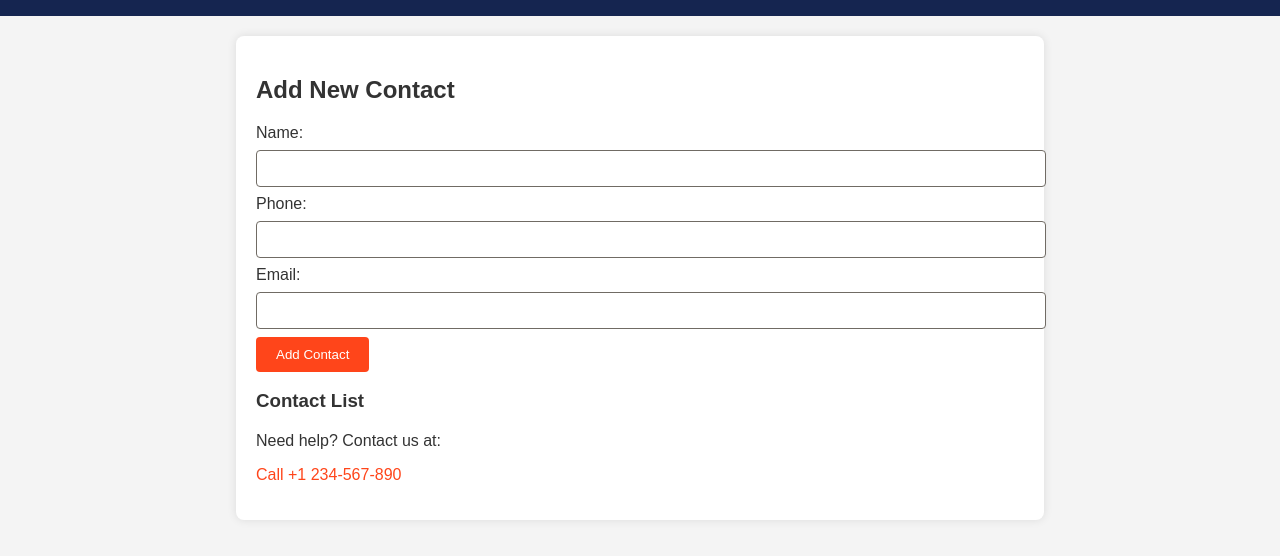
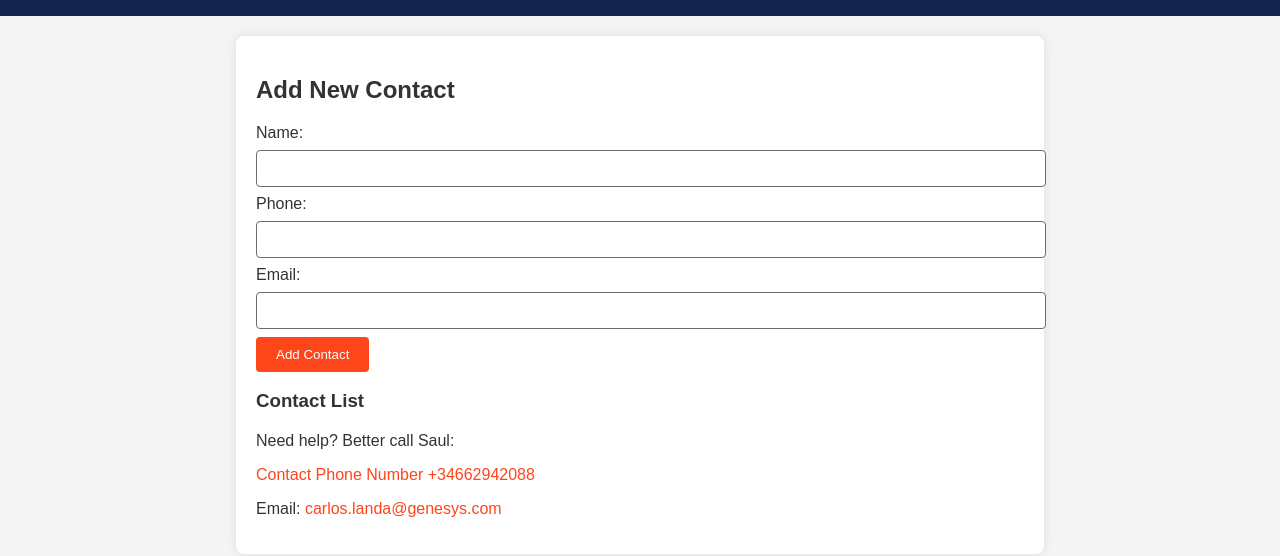
Before and after one commit to clandac/personaldirectory, a plain HTML site: page index.html in a window 1280 px wide. Shown: the part 94-650 px from the top of the page. Drawn offline with Linux system fonts and the light colour scheme.

Commit message:
Update index.html

```diff
--- a/index.html
+++ b/index.html
@@ -94,8 +94,9 @@
         </ul>
 
         <div class="contact-info">
-            <p>Need help? Contact us at:</p>
-            <p><a href="tel:+1234567890">Call +1 234-567-890</a></p>
+            <p>Need help? Better call Saul:</p>
+            <p><a href="tel:+1234567890">Contact Phone Number +34662942088</a></p>
+            <p>Email: <a href="mailto:carlos.landa@genesys.com">carlos.landa@genesys.com</a></p>
         </div>
     </div>
 
@@ -113,9 +114,9 @@
             const phone = document.getElementById('phone').value;
             const email = document.getElementById('email').value;
 
-            // Create a new list item
+            // Create a new list item with the phone number as a clickable "click-to-call" link and email as a "mailto" link
             const listItem = document.createElement('li');
-            listItem.innerHTML = `<strong>${name}</strong><br>Phone: ${phone}<br>Email: ${email}`;
+            listItem.innerHTML = `<strong>${name}</strong><br>Phone: <a href="tel:${phone}">${phone}</a><br>Email: <a href="mailto:${email}">${email}</a>`;
 
             // Add the new contact to the list
             contactList.appendChild(listItem);
```
